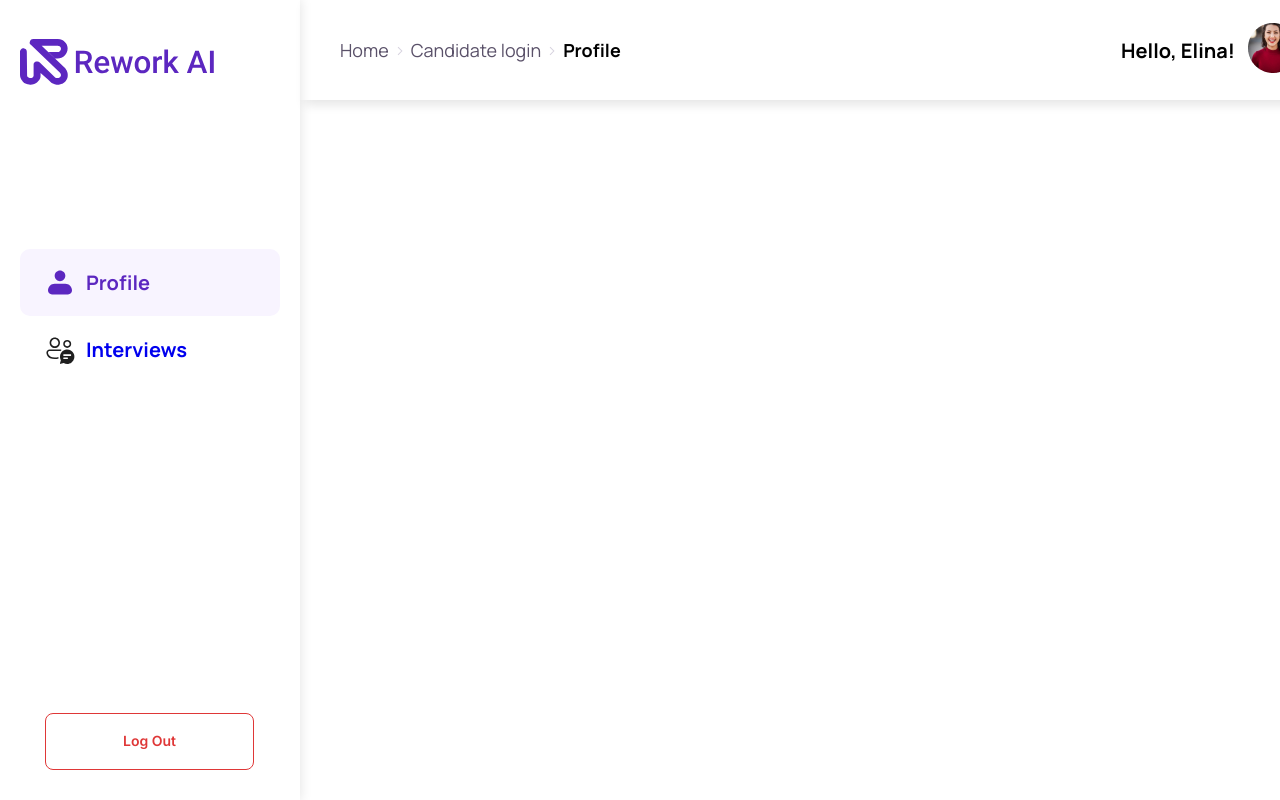
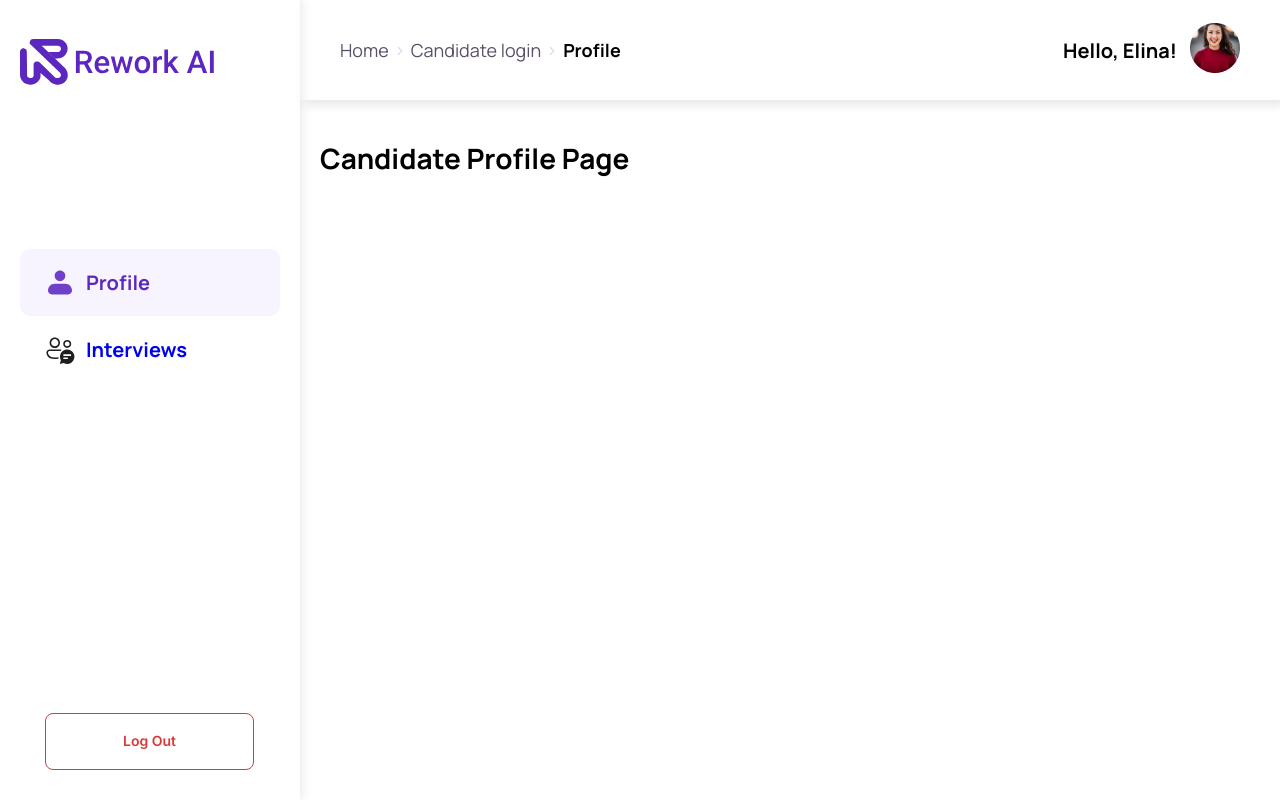
Before and after one commit to AdityaPatil22/Candidate-Frontend, a React (Vite) app: page / in a window 1280 px wide. Built offline with nearby package versions, Linux system fonts and the light colour scheme.

Commit message:
Made changes in sidebar

```diff
--- a/src/Root.jsx
+++ b/src/Root.jsx
@@ -12,7 +12,7 @@ export default function Root() {
         <Sidebar />
       </div>
 
-      <div className="content_section">
+      <div className="content_wrapper">
         <Header />
         <div className="content_section">
           <Outlet />
--- a/src/Root.scss
+++ b/src/Root.scss
@@ -1,4 +1,21 @@
-.main-section{
-  scroll-behavior: smooth;
+.main-section {
   display: flex;
+  height: 100vh;
 }
+
+.sidebar_section {
+  width: 300px;
+  flex-shrink: 0;
+}
+
+.content_wrapper {
+  display: flex;
+  flex-direction: column;
+  width: 100%;
+}
+
+.content_section {
+  flex-grow: 1;
+  padding: 20px;
+  overflow-y: auto;
+}
--- a/src/assets/icons/ProfileIcon.jsx
+++ b/src/assets/icons/ProfileIcon.jsx
@@ -1,9 +1,20 @@
 function ProfileIcon() {
-    return (
-        <svg width="32" height="33" viewBox="0 0 32 33" fill="none" xmlns="http://www.w3.org/2000/svg">
-        <path fill-rule="evenodd" clip-rule="evenodd" d="M10.6667 9.83333C10.6667 8.41885 11.2286 7.06229 12.2288 6.0621C13.229 5.0619 14.5855 4.5 16 4.5C17.4145 4.5 18.771 5.0619 19.7712 6.0621C20.7714 7.06229 21.3333 8.41885 21.3333 9.83333C21.3333 11.2478 20.7714 12.6044 19.7712 13.6046C18.771 14.6048 17.4145 15.1667 16 15.1667C14.5855 15.1667 13.229 14.6048 12.2288 13.6046C11.2286 12.6044 10.6667 11.2478 10.6667 9.83333ZM10.6667 17.8333C8.89856 17.8333 7.20286 18.5357 5.95262 19.786C4.70238 21.0362 4 22.7319 4 24.5C4 25.5609 4.42143 26.5783 5.17157 27.3284C5.92172 28.0786 6.93913 28.5 8 28.5H24C25.0609 28.5 26.0783 28.0786 26.8284 27.3284C27.5786 26.5783 28 25.5609 28 24.5C28 22.7319 27.2976 21.0362 26.0474 19.786C24.7971 18.5357 23.1014 17.8333 21.3333 17.8333H10.6667Z" fill="#5C27C0"/>
-        </svg>
-
-    );
-  }
-  export default ProfileIcon;
+  return (
+    <svg
+      width="32"
+      height="33"
+      viewBox="0 0 32 33"
+      fill="none"
+      xmlns="http://www.w3.org/2000/svg"
+    >
+      <path
+        fill-rule="evenodd"
+        clip-rule="evenodd"
+        d="M10.6667 9.83333C10.6667 8.41885 11.2286 7.06229 12.2288 6.0621C13.229 5.0619 14.5855 4.5 16 4.5C17.4145 4.5 18.771 5.0619 19.7712 6.0621C20.7714 7.06229 21.3333 8.41885 21.3333 9.83333C21.3333 11.2478 20.7714 12.6044 19.7712 13.6046C18.771 14.6048 17.4145 15.1667 16 15.1667C14.5855 15.1667 13.229 14.6048 12.2288 13.6046C11.2286 12.6044 10.6667 11.2478 10.6667 9.83333ZM10.6667 17.8333C8.89856 17.8333 7.20286 18.5357 5.95262 19.786C4.70238 21.0362 4 22.7319 4 24.5C4 25.5609 4.42143 26.5783 5.17157 27.3284C5.92172 28.0786 6.93913 28.5 8 28.5H24C25.0609 28.5 26.0783 28.0786 26.8284 27.3284C27.5786 26.5783 28 25.5609 28 24.5C28 22.7319 27.2976 21.0362 26.0474 19.786C24.7971 18.5357 23.1014 17.8333 21.3333 17.8333H10.6667Z"
+        fill="black"
+        fill-opacity="0.88"
+      />
+    </svg>
+  );
+}
+export default ProfileIcon;
--- a/src/components/Header/Header.scss
+++ b/src/components/Header/Header.scss
@@ -1,12 +1,12 @@
 .site_header {
     box-shadow: 5px 5px 10px rgba(0, 0, 0, 0.1);
-    padding: 22px 90px 22px 40px;
+    padding: 22px 40px 22px 40px;
     display: flex;
     justify-content: space-between;
     align-items: center;
-    position: fixed;
+    position: sticky;
     height: 100px;
-    width: 85%;
+    width: 100%;
 
     .header-profile-section{
         display: flex;
--- a/src/components/Sidebar/Sidebar.jsx
+++ b/src/components/Sidebar/Sidebar.jsx
@@ -1,4 +1,5 @@
-import { Link } from "react-router-dom";
+
+import { Link, useLocation } from "react-router-dom";
 import ReworkLogo from "../../assets/icons/ReworkLogo";
 import ProfileIcon from "../../assets/icons/ProfileIcon";
 import InterviewIcon from "../../assets/icons/InterviewIcon";
@@ -7,6 +8,9 @@ import { Button } from "@mui/material";
 import "./Sidebar.scss";
 
 function Sidebar() {
+  const location = useLocation();
+  const currentPath = location.pathname;
+
   return (
     <div className="sidebar">
       <div className="logo">
@@ -14,14 +18,14 @@ function Sidebar() {
       </div>
       <nav className="navbar">
         <ul>
-          <li className="active">
+          <li className={currentPath === "/" ? "active" : ""}>
             <Link to="/">
               <ProfileIcon />
               Profile
             </Link>
           </li>
-          <li>
-            <Link to="/">
+          <li className={currentPath === "/candidate-interview" ? "active" : ""}>
+            <Link to="/candidate-interview">
               <InterviewIcon />
               Interviews
             </Link>
--- a/src/main.jsx
+++ b/src/main.jsx
@@ -2,6 +2,8 @@ import React from 'react'
 import ReactDOM from 'react-dom/client'
 import { createBrowserRouter, RouterProvider } from "react-router-dom";
 import { createTheme, ThemeProvider } from "@mui/material/styles";
+import CandidateProfilePage from './pages/CandidateProfilePage/CandidateProfilePage.jsx';
+import InterviewPage from "./pages/InterviewPage/InterviewPage.jsx"
 import Root from './Root.jsx';
 
 
@@ -38,6 +40,13 @@ const router = createBrowserRouter([
   {
     path: "/",
     element: <Root />,
+    children: [
+      { index: true, element: <CandidateProfilePage /> },
+      {
+        path: "candidate-interview",
+        element: <InterviewPage />,
+      },
+    ],
   }
 ])
 
--- /dev/null
+++ b/src/pages/InterviewPage/InterviewPage.jsx
@@ -0,0 +1,11 @@
+import "./InterviewPage.scss"
+
+function InterviewPage(){
+    return (
+        <div>
+            <h1>Interview Page</h1>
+        </div>
+    )
+}
+
+export default InterviewPage
```
Also changed, not shown: src/pages/InterviewPage/InterviewPage.scss (added).
